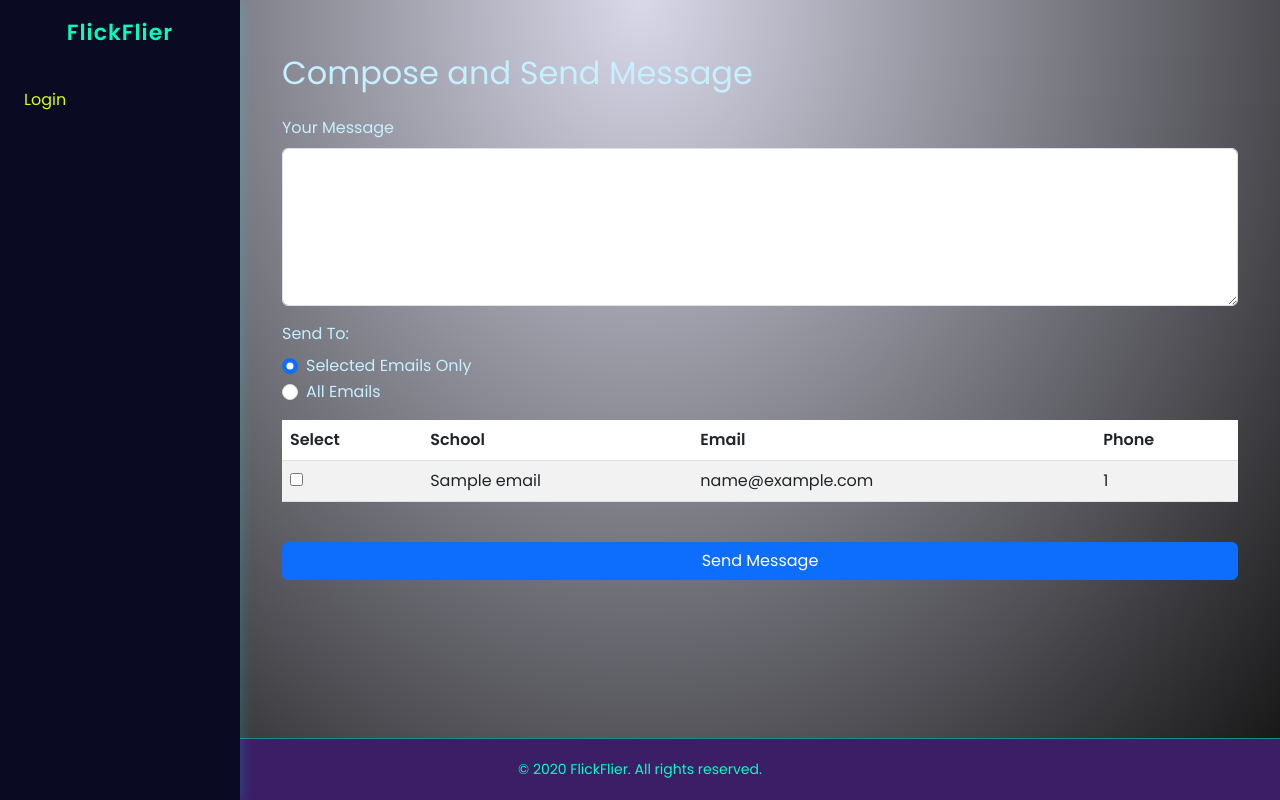
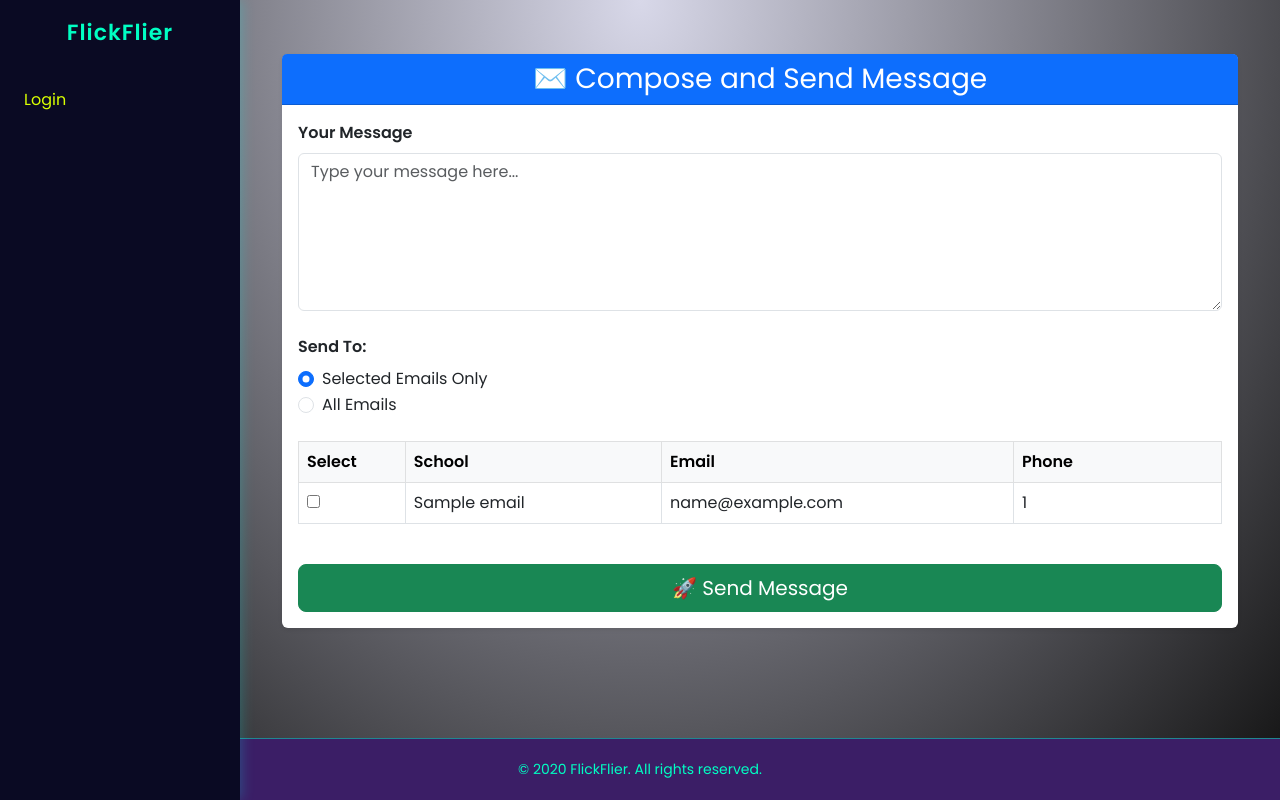
Before and after one commit to Barackwilliam/Email, a Django app: template templates/compose_message.html in a window 1280 px wide. Run offline with Django 3.2, Linux system fonts and the light colour scheme; the template is opened without the code that fills it: most values are stand-ins (such as "Sample title", 1, 10 or a date in 2020).

Commit message:
Adding system functionality

```diff
--- a/templates/compose_message.html
+++ b/templates/compose_message.html
@@ -2,19 +2,25 @@
 {% block title %}Compose Message{% endblock %}
 
 {% block content %}
-<div class="container mt-4">
-    <h2 class="mb-4">Compose and Send Message</h2>
+<div class="container py-4">
+    <div class="card shadow-sm border-0">
+        <div class="card-header bg-primary text-white text-center">
+            <h3 class="mb-0">✉️ Compose and Send Message</h3>
+        </div>
 
+        <div class="card-body">
             <form method="POST" id="messageForm" action="{% url 'send_custom_message' %}">
                 {% csrf_token %}
 
-        <div class="mb-3">
-            <label for="message_body" class="form-label">Your Message</label>
-            <textarea class="form-control" id="message_body" name="message_body" rows="6" required></textarea>
+                <!-- Message Body -->
+                <div class="mb-4">
+                    <label for="message_body" class="form-label fw-semibold">Your Message</label>
+                    <textarea class="form-control" id="message_body" name="message_body" rows="6" placeholder="Type your message here..." required></textarea>
                 </div>
 
-        <div class="mb-3">
-            <label class="form-label">Send To:</label>
+                <!-- Send Options -->
+                <div class="mb-4">
+                    <label class="form-label fw-semibold">Send To:</label>
                     <div class="form-check">
                         <input class="form-check-input" type="radio" name="send_option" id="send_selected" value="selected" checked>
                         <label class="form-check-label" for="send_selected">
@@ -29,17 +35,18 @@
                     </div>
                 </div>
 
-        <!-- Hidden field to send selected IDs -->
+                <!-- Hidden input for selected email IDs -->
                 <input type="hidden" name="selected_ids" id="selected_ids" value="">
 
+                <!-- Email Selection Table -->
                 <div class="table-responsive mb-4">
-            <table class="table table-striped table-hover">
-                <thead>
+                    <table class="table table-bordered table-hover align-middle">
+                        <thead class="table-light">
                             <tr>
-                        <th>Select</th>
-                        <th>School</th>
-                        <th>Email</th>
-                        <th>Phone</th>
+                                <th scope="col">Select</th>
+                                <th scope="col" style="min-width: 160px;">School</th>
+                                <th scope="col" style="min-width: 220px; word-break: break-word;">Email</th>
+                                <th scope="col" style="min-width: 130px; white-space: nowrap;">Phone</th>
                             </tr>
                         </thead>
                         <tbody>
@@ -47,18 +54,28 @@
                             <tr>
                                 <td><input type="checkbox" class="email-checkbox" value="{{ email.id }}"></td>
                                 <td>{{ email.school_name }}</td>
-                        <td>{{ email.email }}</td>
-                        <td>{{ email.phone_number }}</td>
+                                <td style="word-break: break-word;">{{ email.email }}</td>
+                                <td style="white-space: nowrap;">{{ email.phone_number }}</td>
+                            </tr>
+                            {% empty %}
+                            <tr>
+                                <td colspan="4" class="text-center text-muted">No emails available.</td>
                             </tr>
                             {% endfor %}
                         </tbody>
                     </table>
                 </div>
 
-        <button type="submit" class="btn btn-primary w-100">Send Message</button>
+                <!-- Submit -->
+                <div class="d-grid">
+                    <button type="submit" class="btn btn-success btn-lg">🚀 Send Message</button>
+                </div>
             </form>
         </div>
+    </div>
+</div>
 
+<!-- JavaScript to capture selected checkboxes -->
 <script>
     document.getElementById("messageForm").addEventListener("submit", function (e) {
         const sendOption = document.querySelector('input[name="send_option"]:checked').value;
```
Also changed, not shown: templates/all_emails.html (+23 -12 lines), templates/all_emails_by_user.html (+17 -15 lines), templates/dashboard.html (+30 -24 lines). Lines whose indentation alone changed are shown as unchanged.
